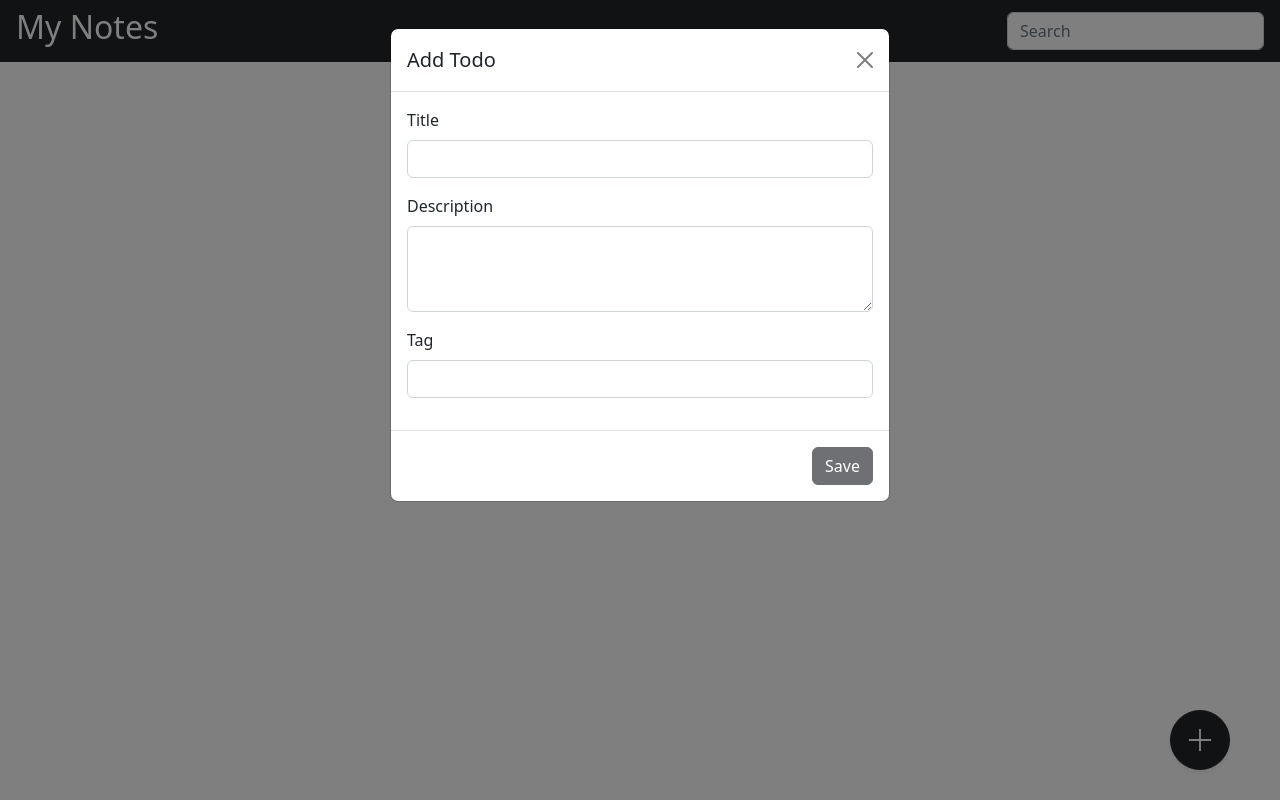
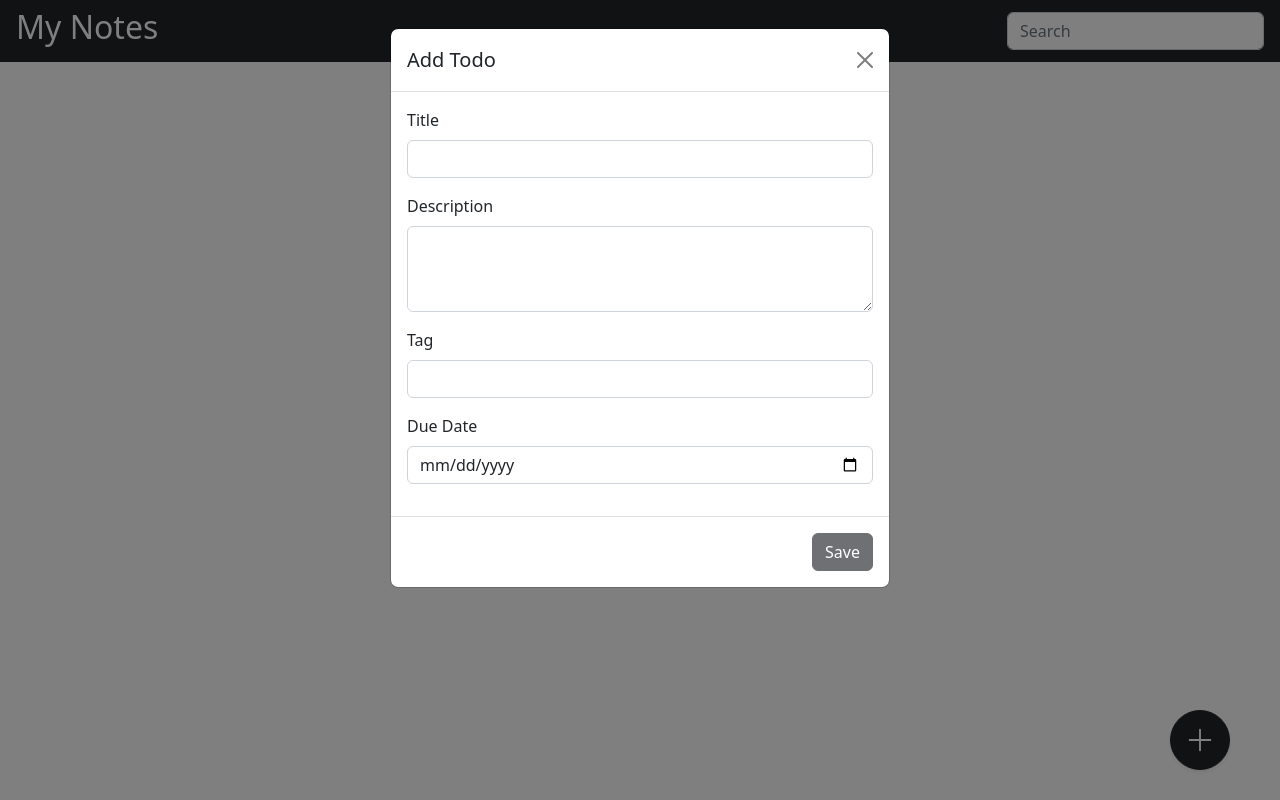
Before and after one commit to CSI-DMCE-2023/NotesApp-HacktoberFest-2023, a React (Create React App) app: page / in a window 1280 px wide. Both pictures are taken after a click on the button 1200 px from the left and 740 px from the top of the page. Built offline with nearby package versions, Linux system fonts and the light colour scheme.

Commit message:
Added Due Date for each note

```diff
--- a/src/Components/CreateTodo.js
+++ b/src/Components/CreateTodo.js
@@ -6,7 +6,14 @@ function CreateTodo({ todo, setTodo, ShowAlert }) {
     description: "",
     tag: "",
     date: "",
+    dueDate: "",
   });
+
+  // const [dueDate, setDueDate] = useState("");
+
+  // const handleDueDateChange = (e) => {
+  //   setDueDate(e.target.value);
+  // };
 
   const onChange = (e) => {
     const { value, name } = e.target;
@@ -26,8 +33,9 @@ function CreateTodo({ todo, setTodo, ShowAlert }) {
         title: text.title,
         description: text.description,
         tag: text.tag,
-        date: new Date().toLocaleTimeString(),
+        date: new Date().toLocaleDateString(),
         id: new Date().getTime().toString(),
+        dueDate: text.dueDate,
       },
     ]);
     setText({
@@ -100,6 +108,19 @@ function CreateTodo({ todo, setTodo, ShowAlert }) {
                 onChange={onChange}
               />
             </div>
+            <div className="mb-3">
+              <label htmlFor="due-date" className="form-label">
+                Due Date
+              </label>
+              <input
+                type="date"
+                className="form-control"
+                id="dueDate"
+                name="dueDate"
+                value={text.dueDate}
+                onChange={onChange}
+              />
+            </div>
           </div>
           <div className="modal-footer">
             <button
--- a/src/Components/TodoItem.js
+++ b/src/Components/TodoItem.js
@@ -7,7 +7,7 @@ function TodoItem({ target, editText, setEditText, todo, setTodo, ShowAlert }) {
       title: target.title,
       description: target.description,
       tag: target.tag,
-      date: new Date().toLocaleTimeString(),
+      date: new Date().toLocaleDateString,
       id: target.id,
     });
   };
@@ -15,8 +15,11 @@ function TodoItem({ target, editText, setEditText, todo, setTodo, ShowAlert }) {
     setTodo(todo.filter((el) => el.id !== target.id));
     ShowAlert("Deleted");
   };
+
+  const isDueDatePassed = new Date(target.dueDate) < new Date(target.date);
+
   return (
-    <div className="card m-2 shadow-sm" style={{ width: "20rem" }}>
+    <div className={`note card ${isDueDatePassed ? 'border-danger card m-2 shadow-sm' : 'card m-2 shadow-sm'}`} style={{ width: "20rem" }}>
       <div className="card-body d-flex flex-column justify-content-between text-center">
         <div className="d-flex justify-content-between">
           <h6>{target.tag}</h6>
@@ -52,6 +55,7 @@ function TodoItem({ target, editText, setEditText, todo, setTodo, ShowAlert }) {
         </div>
         <h4 className="card-title border-bottom pb-2">{target.title}</h4>
         <p className="card-text">{target.description}</p>
+        <p className="card-text mt-2">Due Date:  {target.dueDate}</p>
         <small className="text-muted">Last Updated {target.date}</small>
       </div>
     </div>
--- a/src/Components/UpdateTodo.js
+++ b/src/Components/UpdateTodo.js
@@ -82,6 +82,19 @@ function UpdateTodo({ editText, setEditText, todo, setTodo, ShowAlert }) {
                 onChange={onChange}
               />
             </div>
+            <div className="mb-3">
+              <label htmlFor="due-date" className="form-label">
+                Due Date
+              </label>
+              <input
+                type="date"
+                className="form-control"
+                id="dueDate"
+                name="dueDate"
+                value={editText.dueDate}
+                onChange={onChange}
+              />
+            </div>
           </div>
           <div className="modal-footer">
             <button
```
Also changed, not shown: 11 other files (tests, documents, lock files or other folders).
